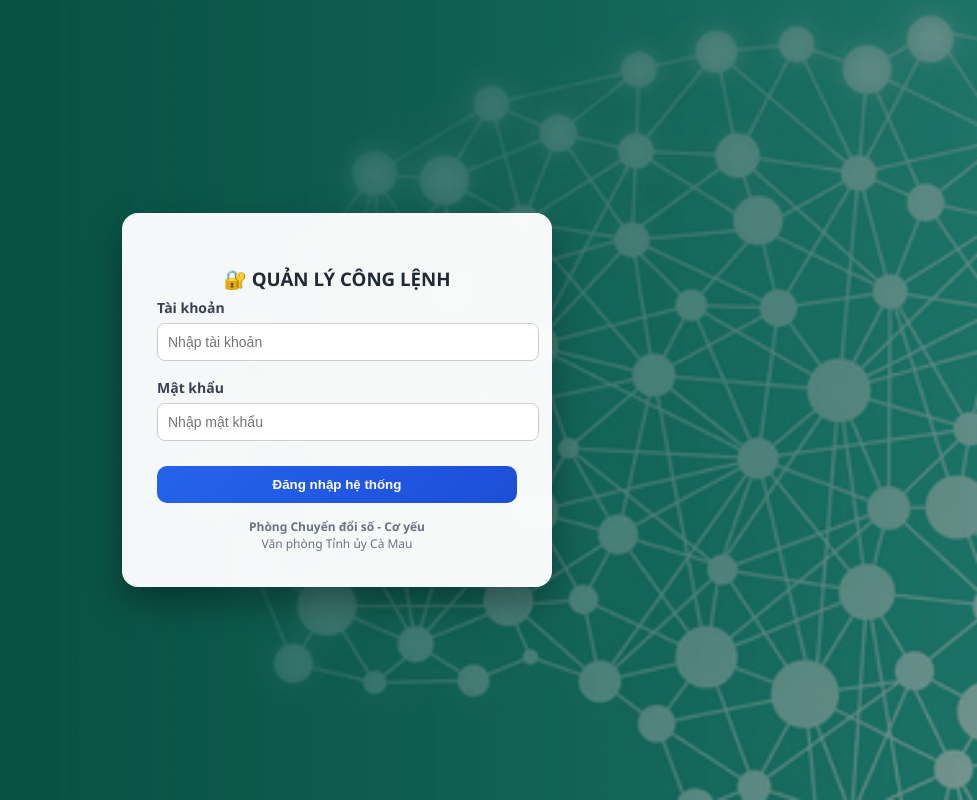
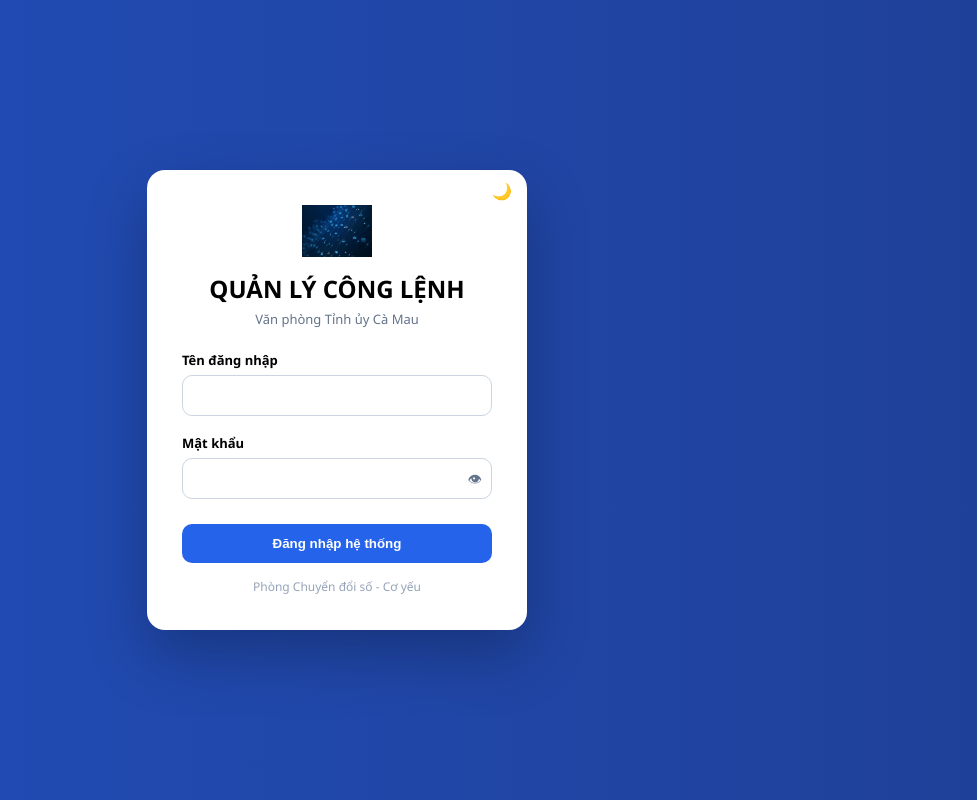
Before and after one commit to conkiencon2016-max/quanly-conglenh, a Flask app: page /login in a window 1280 px wide. Shown: the whole page, without its empty margins (303-1280 px from the left). Run offline with Flask 3, Linux system fonts and the light colour scheme.

Commit message:
Add files via upload

```diff
--- a/templates/login.html
+++ b/templates/login.html
@@ -2,189 +2,203 @@
 <html lang="vi">
 <head>
 <meta charset="utf-8">
-<title>Đăng nhập hệ thống</title>
+<title>Đăng nhập - Công lệnh</title>
 <meta name="viewport" content="width=device-width, initial-scale=1">
-<link rel="stylesheet" href="/static/mobile.css">
 
 <style>
+*{margin:0;padding:0;box-sizing:border-box}
 
 body{
-    margin:0;
-    font-family:Segoe UI,Arial;
-    background:url("/static/19.png") center/cover no-repeat fixed;
+    font-family:"Segoe UI",Arial;
+    height:100vh;
     display:flex;
+    align-items:center;
     justify-content:center;
-    align-items:center;
-    height:100vh;
+    background:linear-gradient(270deg,#1e3a8a,#2563eb,#1e40af);
+    background-size:600% 600%;
+    animation:bgMove 12s ease infinite;
 }
 
-/* overlay làm mờ background */
-
-body::before{
-content:"";
-position:fixed;
-top:0;
-left:0;
-width:100%;
-height:100%;
-background:rgba(0,0,0,0.35);
-z-index:0;
+/* animation nền */
+@keyframes bgMove{
+    0%{background-position:0% 50%}
+    50%{background-position:100% 50%}
+    100%{background-position:0% 50%}
 }
 
-/* box login */
-
-.login-box{
+/* card */
+.card{
+    width:380px;
+    background:#fff;
+    padding:35px;
+    border-radius:18px;
+    box-shadow:0 25px 60px rgba(0,0,0,0.25);
+    text-align:center;
     position:relative;
-    z-index:1;
-    background:rgba(255,255,255,0.96);
-    backdrop-filter:blur(6px);
-    padding:35px;
-    border-radius:16px;
-    width:360px;
-    box-shadow:0 15px 35px rgba(0,0,0,0.35);
-    animation:fadeIn 0.5s ease;
 }
 
-/* animation */
-
-@keyframes fadeIn{
-from{opacity:0;transform:translateY(20px);}
-to{opacity:1;transform:translateY(0);}
+/* dark mode */
+body.dark{
+    background:#0f172a;
+}
+body.dark .card{
+    background:#1e293b;
+    color:#fff;
+}
+body.dark input{
+    background:#0f172a;
+    color:#fff;
+    border:1px solid #334155;
 }
 
-/* tiêu đề */
-
-h3{
-    text-align:center;
-    margin-bottom:5px;
-    color:#1f2937;
+/* logo */
+.logo{
+    width:70px;
+    margin-bottom:10px;
 }
 
-.subtitle{
-    text-align:center;
+/* title */
+h2{margin-bottom:5px}
+.sub{
     font-size:13px;
-    color:#6b7280;
+    color:#64748b;
     margin-bottom:20px;
 }
 
-/* form */
-
-.form-group{
+/* input */
+.input-group{
+    text-align:left;
     margin-bottom:15px;
+    position:relative;
 }
 
-label{
+.input-group label{
+    font-size:13px;
     font-weight:600;
-    font-size:14px;
-    color:#374151;
 }
 
 input{
     width:100%;
-    padding:10px;
+    padding:12px;
     margin-top:5px;
-    border-radius:8px;
-    border:1px solid #ccc;
-    transition:0.2s;
-    font-size:14px;
-}
-
-input:focus{
-    border-color:#2563EB;
-    box-shadow:0 0 0 2px rgba(37,99,235,0.25);
+    border-radius:10px;
+    border:1px solid #cbd5e1;
     outline:none;
 }
 
+/* show password */
+.toggle-pass{
+    position:absolute;
+    right:10px;
+    top:38px;
+    cursor:pointer;
+    font-size:14px;
+    color:#64748b;
+}
+
 /* button */
-
-.btn{
+button{
     width:100%;
-    padding:11px;
+    padding:12px;
+    background:#2563eb;
+    color:#fff;
     border:none;
     border-radius:10px;
-    background:linear-gradient(135deg,#2563EB,#1D4ED8);
-    color:white;
     font-weight:600;
     cursor:pointer;
     margin-top:10px;
-    transition:0.2s;
 }
 
-.btn:hover{
-    transform:translateY(-1px);
-    box-shadow:0 5px 12px rgba(0,0,0,0.25);
+button:hover{
+    background:#1d4ed8;
 }
 
 /* error */
-
 .error{
     background:#fee2e2;
-    color:#991b1b;
-    padding:8px;
-    border-radius:6px;
-    text-align:center;
+    color:#b91c1c;
+    padding:10px;
+    border-radius:8px;
     margin-bottom:10px;
     font-size:14px;
 }
 
+/* dark toggle */
+.dark-toggle{
+    position:absolute;
+    top:10px;
+    right:15px;
+    cursor:pointer;
+}
+
 /* footer */
-
 .footer{
-    text-align:center;
     margin-top:15px;
     font-size:12px;
-    color:#6b7280;
+    color:#94a3b8;
 }
 
 /* mobile */
-
 @media(max-width:420px){
-
-.login-box{
+.card{
     width:90%;
     padding:25px;
 }
-
 }
-
 </style>
 </head>
 
 <body>
 
-<div class="login-box">
+<div class="card">
 
-<h3>🔐 QUẢN LÝ CÔNG LỆNH</h3>
+    <!-- toggle dark -->
+    <div class="dark-toggle" onclick="toggleDark()">🌙</div>
 
+    <!-- logo -->
+    <img src="/static/1.jpg" class="logo">
 
+    <h2>QUẢN LÝ CÔNG LỆNH</h2>
+    <div class="sub">Văn phòng Tỉnh ủy Cà Mau</div>
+
+    <!-- ERROR FLASK -->
     {% if error %}
     <div class="error">{{ error }}</div>
     {% endif %}
 
     <form method="post">
 
-<div class="form-group">
-<label>Tài khoản</label>
-<input name="username" placeholder="Nhập tài khoản" required>
+        <div class="input-group">
+            <label>Tên đăng nhập</label>
+            <input type="text" name="username" required>
         </div>
 
-<div class="form-group">
+        <div class="input-group">
             <label>Mật khẩu</label>
-<input type="password" name="password" placeholder="Nhập mật khẩu" required>
+            <input type="password" id="password" name="password" required>
+            <span class="toggle-pass" onclick="togglePass()">👁</span>
         </div>
 
-<button class="btn">Đăng nhập hệ thống</button>
+        <button type="submit">Đăng nhập hệ thống</button>
 
     </form>
 
     <div class="footer">
-
-<b>Phòng Chuyển đổi số - Cơ yếu</b><br>
-Văn phòng Tỉnh ủy Cà Mau
-
+        Phòng Chuyển đổi số - Cơ yếu
     </div>
 
 </div>
 
+<script>
+function togglePass(){
+    let p = document.getElementById("password");
+    p.type = (p.type === "password") ? "text" : "password";
+}
+
+function toggleDark(){
+    document.body.classList.toggle("dark");
+}
+</script>
+
 </body>
 </html>
```
Lines whose indentation alone changed are shown as unchanged.
